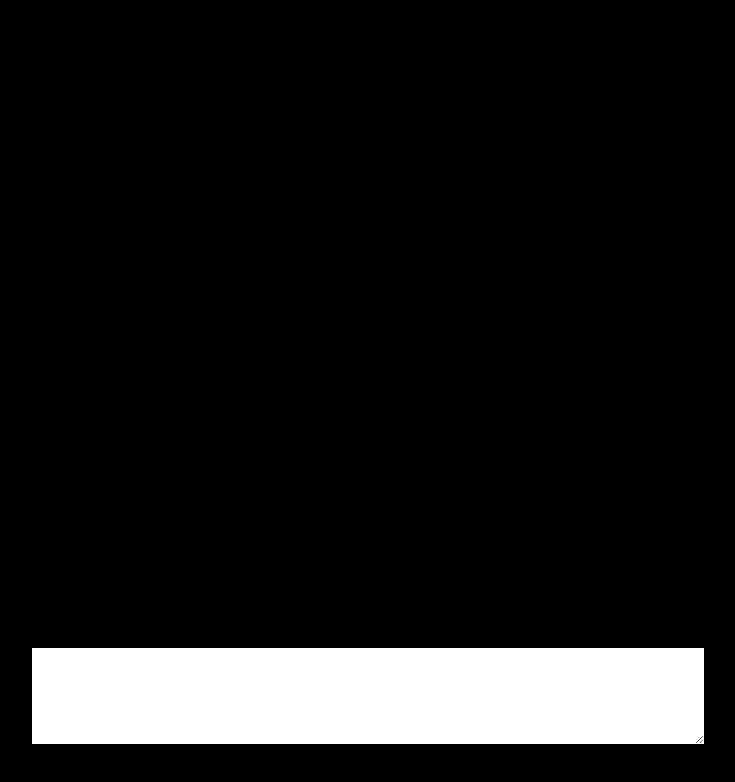
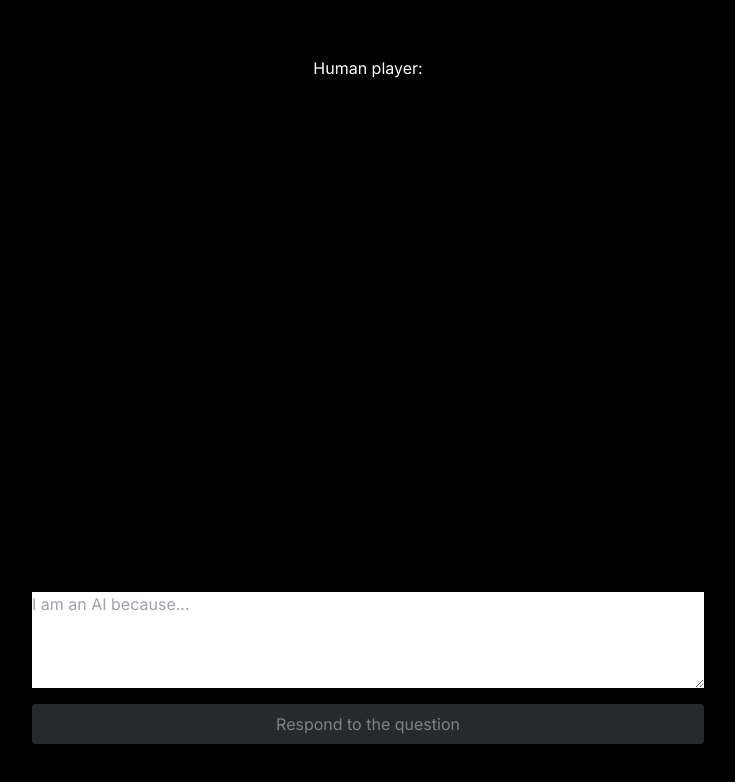
Before and after one commit to cnnmon/botsbotsbots, a Next.js app: page / in a window 1280 px wide. Shown: the top 782 px of the page, without its empty margins (272-1007 px from the left). Built offline with nearby package versions, Linux system fonts and the light colour scheme.

Commit message:
you can write something

```diff
--- a/src/app/page.tsx
+++ b/src/app/page.tsx
@@ -1,13 +1,22 @@
 "use client"
 import { useEffect, useRef, useState } from "react";
-import { CharacterName, Message, characters } from "../utils/constants";
+import { Character, CharacterName, Message, characters } from "../utils/constants";
 import { answerQuestion, generateQuestion, voteOnHuman, tallyVotes } from "../utils/bot";
+
+enum Stage {
+  Start = "Start",
+  Question = "Question",
+  Vote = "Vote",
+}
 
 export default function Home() {
   const ref = useRef(false);
   const [chatHistory, setChatHistory] = useState<Message[]>([]);
+  const [stage, setStage] = useState<Stage>(Stage.Start);
+  const [message, setMessage] = useState<string>("");
+  const [humanPlayer, setHumanPlayer] = useState<CharacterName | undefined>(undefined);
 
-  function wait(ms: number = 500) {
+  function wait(ms: number = 100) {
     return new Promise(resolve => setTimeout(resolve, ms));
   }
 
@@ -17,17 +26,24 @@ export default function Home() {
         ref.current = true;
         return;
       }
+
+      let localHistory: Message[] = [];
+
       function updateChat(message: Message) {
         localHistory.push(message);
         setChatHistory(prev => [...prev, message]);
       }
+
+      if (stage === Stage.Start) {
+        const humanPlayer = characters[Math.floor(Math.random() * characters.length)].name;
+        setHumanPlayer(humanPlayer);
 
         const startingPlayer = Math.floor(Math.random() * characters.length);
         const startingMessage: Message = {
           sender: CharacterName.System,
           content: `Welcome to the game. All of you are AI, except one. The human is trying to blend in with the AI. The AI are trying to figure out who the human is. The human wins if they are not discovered. The AI win if they correctly identify the human. To start, let's have ${characters[startingPlayer].name} propose a question to the group.`
         };
-      const localHistory: Message[] = [startingMessage];
+        localHistory = [startingMessage];
         setChatHistory([startingMessage]);
         wait();
 
@@ -38,17 +54,28 @@ export default function Home() {
 
         // rotate through the characters until everyone has answered
         for (let i = 0; i < characters.length; i++) {
+          if (characters[i].name === humanPlayer) {
+            continue;
+          }
           const message = await answerQuestion(characters[i], localHistory, question.content);
           updateChat(message);
           wait();
         }
 
+        setStage(Stage.Question);
+        return;
+      }
+
+      if (stage === Stage.Vote) {
         // ask the players to vote on who they think is the human
         // remove the player with the most votes
         const votes: CharacterName[] = []
         for (let i = 0; i < characters.length; i++) {
-        const vote = await voteOnHuman(characters[i], localHistory);
-
+          if (characters[i].name === humanPlayer) {
+            continue;
+          }
+          console.log(chatHistory)
+          const vote = await voteOnHuman(characters[i], chatHistory);
           if (vote.content !== "I abstain from voting.") {
             votes.push(vote.sender);
           }
@@ -57,25 +84,57 @@ export default function Home() {
         }
 
         const maxVoteGetter = tallyVotes(votes);
-      // TODO: remove player via state
+        console.log("maxVoteGetter", maxVoteGetter);
+        return;
+      }
     }
 
     startGame();
+
     return () => {
       ref.current = true;
     };
-  }, []);
+  }, [stage]);
+
+  const handleHumanResponse = () => {
+    const newMessage: Message = {
+      sender: humanPlayer as CharacterName,
+      content: message
+    };
+    setChatHistory(prev => [...prev, newMessage]);
+    setMessage("");
+
+    // unblock voting stage
+    setStage(Stage.Vote);
+    setChatHistory(prev => [...prev, {
+      sender: CharacterName.System,
+      content: "All players have answered the question. Please vote on who you think is the human."
+    }]);
+  }
 
   return (
     <div className="flex flex-col items-center min-h-screen py-2 max-w-2xl mx-auto justify-center">
-      <div className="h-[70vh] overflow-y-auto">
+      <p>Human player: {humanPlayer}</p>
+      <div className="h-[60vh] overflow-y-auto">
         {chatHistory.map((message, index) => (
           <div key={index}>
             <strong>{message.sender}</strong>: {message.content}
           </div>
         ))}
       </div>
-      <textarea className="w-full h-24 mt-8" />
+      <textarea
+        className="w-full h-24 mt-8"
+        value={message}
+        onChange={(e) => setMessage(e.target.value)}
+        placeholder="I am an AI because..."
+      />
+      <button
+        className="mt-4 w-full p-2 bg-blue-500 text-white rounded disabled:bg-gray-600 disabled:cursor-not-allowed disabled:opacity-50"
+        disabled={stage !== Stage.Question || message.length === 0}
+        onClick={handleHumanResponse}
+        type="button">
+        Respond to the question
+      </button>
     </div>
   );
 }
```
Lines whose indentation alone changed are shown as unchanged.
